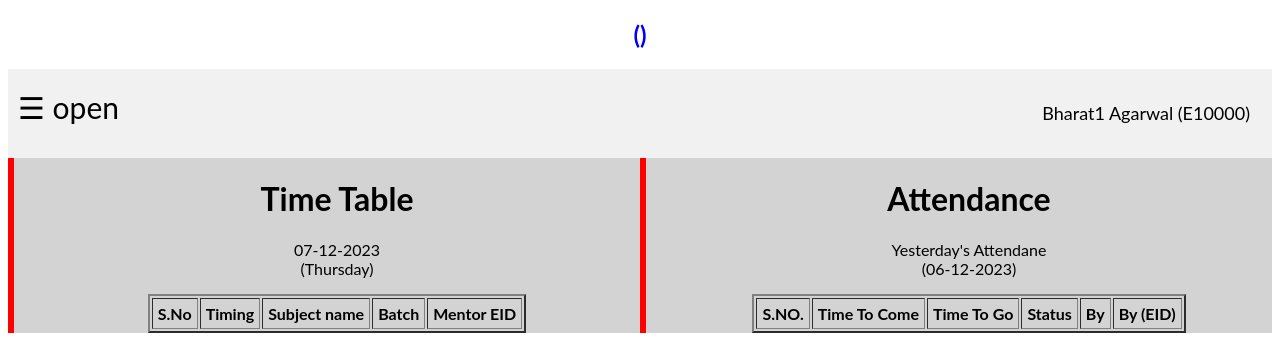
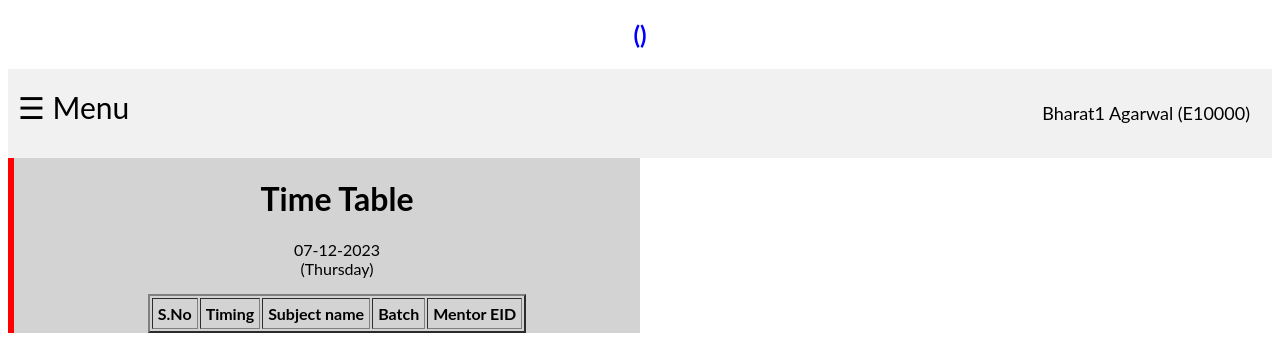
Before and after one commit to College-mentoring-system/mentorsys, a PHP site: page /modules/teacher/mentor/index.php in a window 1280 px wide. Shown: the top 357 px of the page. Run offline with PHP 8.4, Linux system fonts and the light colour scheme; a user stored in the database is signed in; data comes from the database, SQL or seed files in the repository; lists and menus that the app fills with data are empty.

Commit message:
file modified

```diff
--- a/modules/teacher/mentor/index.php
+++ b/modules/teacher/mentor/index.php
@@ -1,10 +1,5 @@
 <?php
-/**
- * Created by PhpStorm.
- * User: Bharat
- * Date: 6/27/2018
- * Time: 9:28 AM
- */
+
 
 session_start();
 if(isset($_SESSION['id']) && isset($_SESSION['username'])){
@@ -28,14 +23,14 @@
         <html>
         <head>
             <meta name="viewport" content="width=device-width, initial-scale=1">
-            <title>Mentor-CIMS</title>
+            <title>Mentor-SCOE</title>
             <link rel="stylesheet" type="text/css" href="css/style.css">
         </head>
         <body>
         <h2 align="center" style="color: blue"><?php echo ucfirst($center) . ' (' . strtoupper($course) . ')' ?></h2>
         <div class="header">
 
-            <span style="font-size:30px;cursor:pointer" class="logo" onclick="openNav()">&#9776; open </span>
+            <span style="font-size:30px;cursor:pointer" class="logo" onclick="openNav()">&#9776; Menu </span>
 
             <div class="header-right">
                 <a href="profile.php">
@@ -44,19 +39,18 @@
         </div>
         <div id="mySidenav" class="sidenav">
             <a href="javascript:void(0)" class="closebtn" onclick="closeNav()">&times;</a>
-            <a href="index.php" class="logo"><span style="color:red;font-size:70px">CIMS</span></a>
+            <a href="index.php" class="logo"><span style="color:red;font-size:25px">Sanjivani College Of Engineering</span></a>
             <a href="profile.php"><?php echo $fname . " " . $lname . " (" . strtoupper($eid) . ")" ?></a>
             <a href="index.php">Home</a>
-            <a href="attendance.php">Attendance</a>
+
             <a href="search.php">Search Student Information</a>
             <a href="batchmentorstudents.php">Students of <?php echo $batchmentor?></a>
-            <a href="markattendance.php">Mark Attendance</a>
-            <a href="markmarks.php">Mark Marks</a>
+
             <a href="timetable.php">TimeTable</a>
-            <a href="complaint.php">Complaint</a>
-            <a href="incomingcomplaint.php">Incoming Complaint</a>
+
             <a href="../../../logout.php">Logout</a>
         </div>
+
         <div style="padding-left:20px; float: left;border-left: 6px solid red;background-color: lightgrey;width: 50%">
             <h1 align="center">Time Table</h1>
             <p align="center"><?php echo date("d-m-Y") . '<br>(' . date("l") . ')' ?></p>
@@ -103,61 +97,9 @@
 
             </table>
         </div>
-        <div style="padding-left:20px; float: left;border-left: 6px solid red;background-color: lightgrey;width: 50%">
-            <h1 align="center">Attendance</h1>
-            <p align="center">Yesterday's Attendane<br>(<?php $ydate = date('Y-m-d', strtotime("-1 days"));
-                echo date('d-m-Y', strtotime("-1 days")); ?>) </p>
 
-            <table border="2" align="center" cellpadding="5px">
-                <tr>
-                    <th>S.NO.</th>
-                    <th>Time To Come</th>
-                    <th>Time To Go</th>
-                    <th>Status</th>
-                    <th>By</th>
-                    <th>By (EID)</th>
-                </tr>
-                <?php
-                $sqli = "SELECT * FROM tea_attendance WHERE eid = '$eid' AND course = '$course' AND center = '$center' AND date = '$ydate'";
-                $resulti = mysqli_query($conn, $sqli);
-                $resultchecki = mysqli_num_rows($resulti);
-                $i = 0;
-                while ($rows = mysqli_fetch_assoc($resulti)) {
-                    $i++;
-                    $timetocome = $rows['timetocome'];
-                    $timetogo = $rows['timetogo'];
-                    $status = $rows['status'];
-                    $bid = $rows['bywhom'];
-                    if ($status == 'p' OR $status == 'P') {
-                        $status = "Present";
-                        $color = "#d3d3d3";
-                        $textcolor="black";
-                    } else if ($status == 'a' OR $status == 'A') {
-                        $status = "Absent";
-                        $color = "red";
-                        $textcolor="white";
-                    }
-                    $sql_teacher = "SELECT * FROM teachers WHERE eid = '$bid'";
-                    $sql_result = mysqli_query($conn, $sql_teacher);
-                    $sql_result_teacher = mysqli_num_rows($sql_result);
-                    while ($rowsn = mysqli_fetch_assoc($sql_result)) {
-                        $teacherfname = $rowsn['fname'];
-                        $teacherlname = $rowsn['lname'];
 
-                    }
 
-                    ?>
-                    <tr style="background-color:<?php echo $color; ?>;color: <?php echo $textcolor; ?>">
-                        <td><?php echo $i; ?></td>
-                        <td><?php echo $timetocome; ?></td>
-                        <td><?php echo $timetogo; ?></td>
-                        <td><?php echo $status; ?></td>
-                        <td><?php echo $teacherfname . ' ' . $teacherlname ?></td>
-                        <td><?php echo ucfirst($bid); ?></td>
-                    </tr>
-                <?php } ?>
-            </table>
-        </div>
         <script>
             function openNav() {
                 document.getElementById("mySidenav").style.width = "250px";
```
